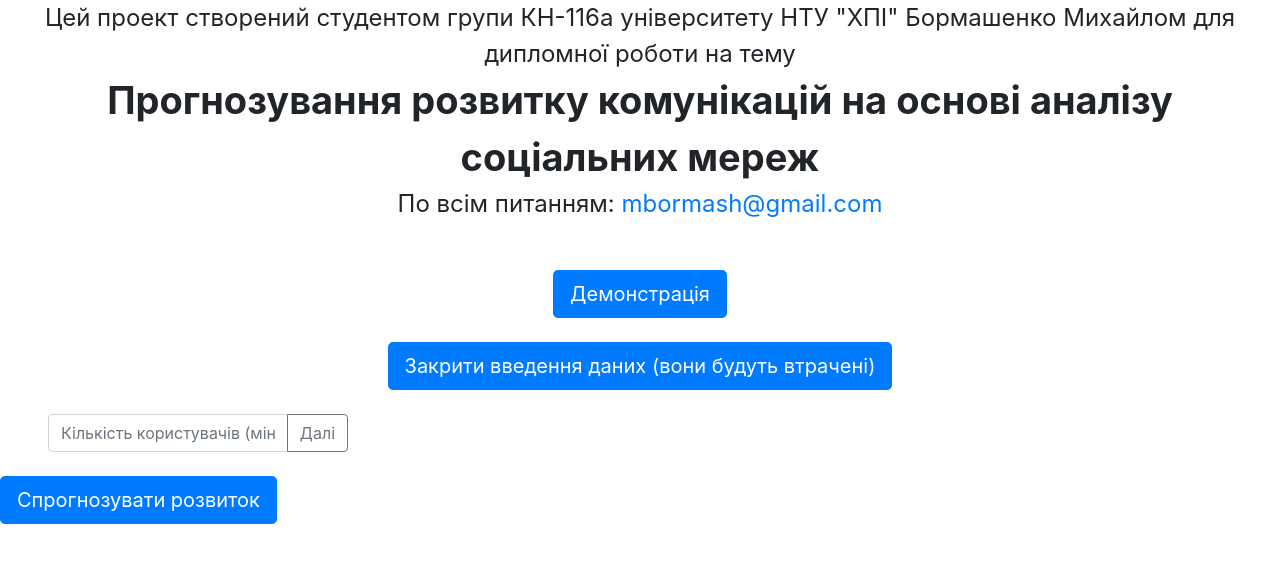
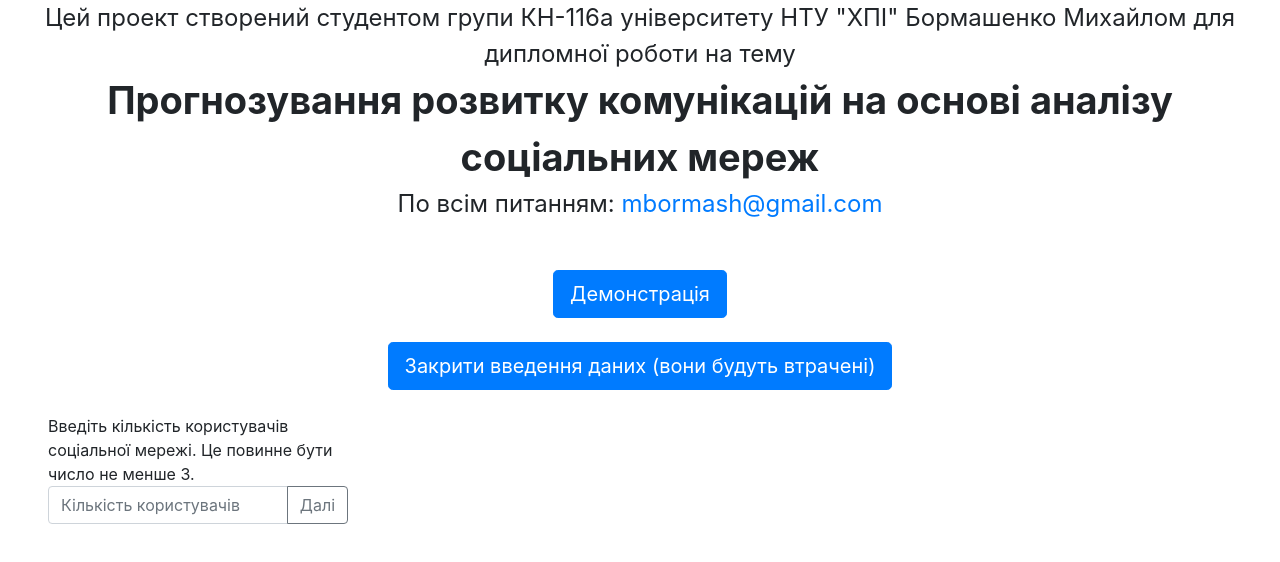
Before and after one commit to mbormash/social-network-analysis, an Angular app in the folder frontend/: page / in a window 1280 px wide. Both pictures are taken after a click on the button "Ввести свої дані". Shown: the top 562 px of the page. Built offline with nearby package versions, Linux system fonts and the light colour scheme.

Commit message:
Adding instructions for users.

```diff
--- a/frontend/src/app/app.component.html
+++ b/frontend/src/app/app.component.html
@@ -10,7 +10,8 @@
 </div>
 <div *ngIf="isInputtingData">
   <div class="input-group ml-5 mt-4" style="max-width: 300px;">
-    <input id="inputNumUsers" type="text" class="form-control" placeholder="Кількість користувачів (мін. 3)" aria-label="Кількість користувачів (мін. 3)"
+    Введіть кількість користувачів соціальної мережі. Це повинне бути число не менше 3.
+    <input id="inputNumUsers" type="text" class="form-control" placeholder="Кількість користувачів" aria-label="Кількість користувачів (мін. 3)"
            aria-describedby="basic-addon2">
     <div class="input-group-append">
       <button id="showTable" class="btn btn-outline-secondary" type="button" (click)="showTable()">Далі</button>
@@ -18,6 +19,8 @@
   </div>
 
   <div class="table-responsive mt-4" *ngIf="isShowingTable">
+    <p class="ml-3">Заповніть матрицю відносин. Элементи повинні набувати значень 1, 0, -1 чи не набувати ніякого.</p>
+    <p class="ml-3">Матриця повинна бути симметричною, діагональні элементи не повинні містити ніяких значень.</p>
     <table class="table table-bordered">
       <thead>
       <tr>
@@ -34,7 +37,7 @@
     </table>
   </div>
 
-  <div>
+  <div *ngIf="isShowingTable">
     <button class="btn btn-primary btn-lg mt-4" type="submit" (click)="predictCommunications()">Спрогнозувати розвиток</button>
   </div>
 </div>
```
